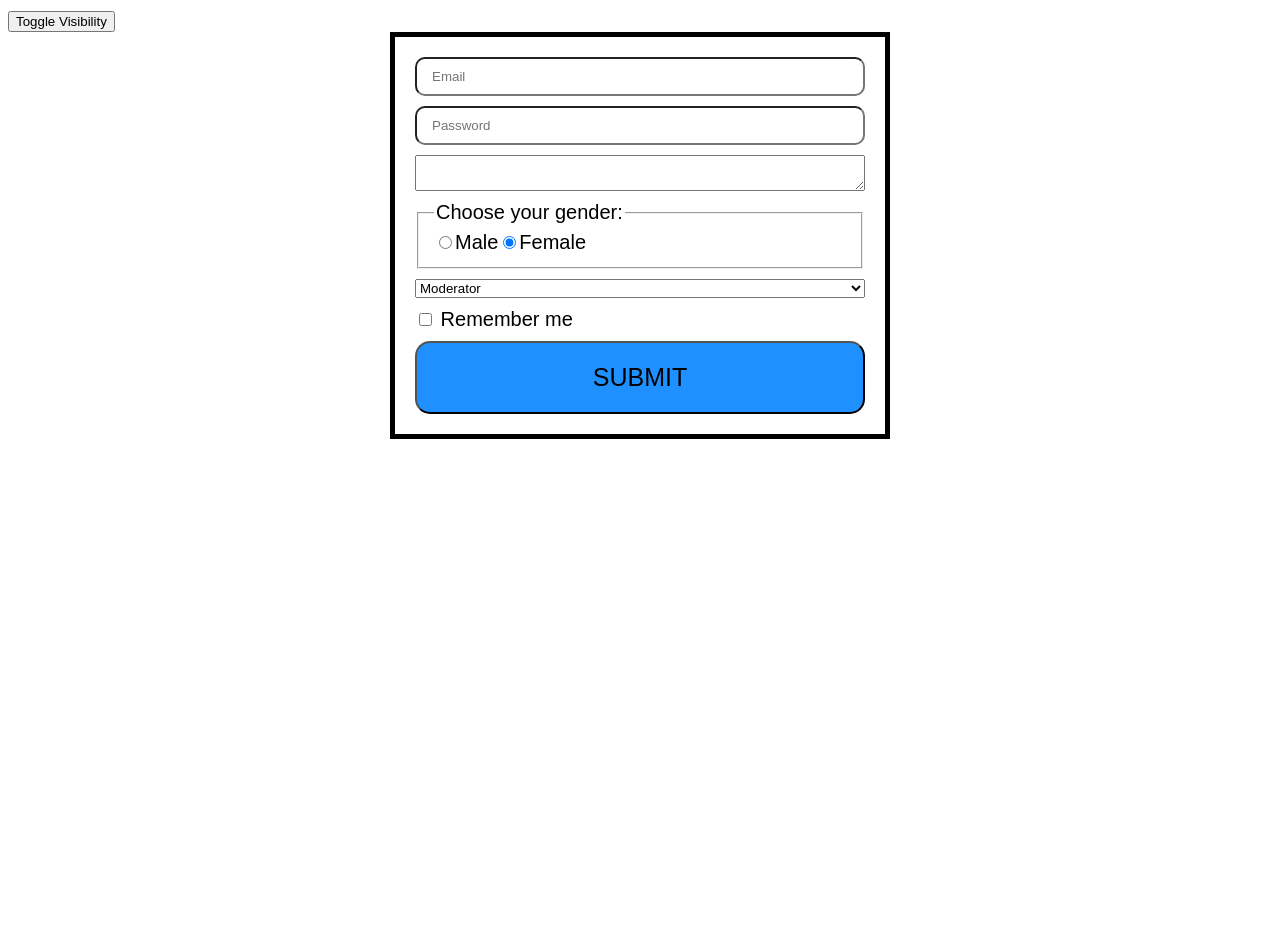
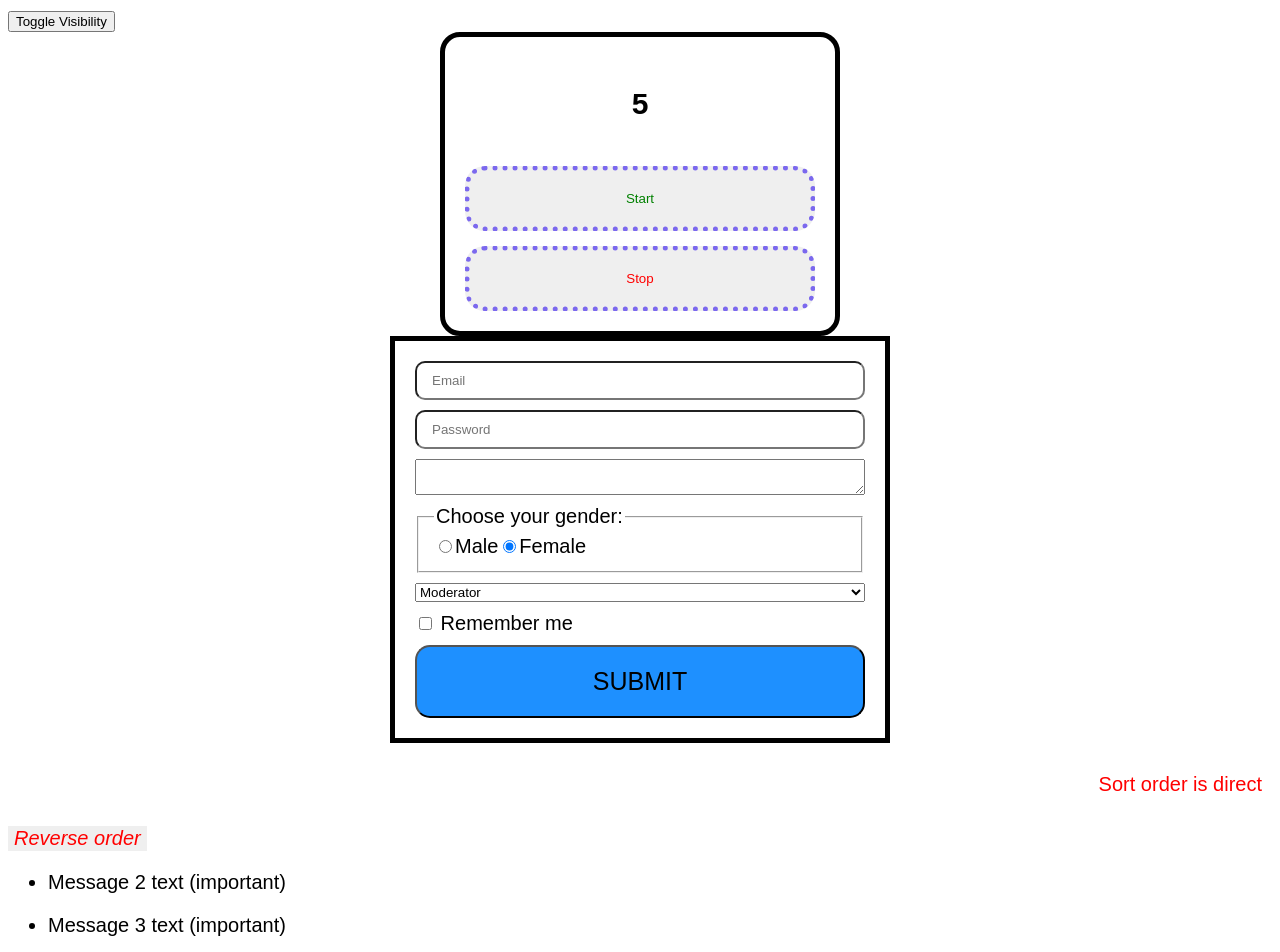
Before and after one commit to Makskuh/fe-2023-1-react-app, a React (Create React App) app: page / in a window 1280 px wide. Shown: the top 952 px of the page. Before the commit the page ends 800 px from the top, so only its background shows below. Built offline with nearby package versions, Linux system fonts and the light colour scheme.

Commit message:
Add css modules example

```diff
--- a/src/App.js
+++ b/src/App.js
@@ -1,13 +1,14 @@
 import React from 'react';
 import StopWatch from './components/StopWatch';
 import LoginForm from './components/LoginForm';
+import MessageDashboard from './components/MessageDashboard';
 
 class App extends React.Component {
   constructor(props) {
     super(props);
 
     this.state = {
-      isVisible: false,
+      isVisible: true,
     };
   }
 
@@ -24,6 +25,7 @@ class App extends React.Component {
         <button onClick={this.handleIsVisible}>Toggle Visibility</button>
         {isVisible && <StopWatch />}
         <LoginForm />
+        <MessageDashboard />
       </>
     );
   }
--- a/src/components/LoginForm/index.jsx
+++ b/src/components/LoginForm/index.jsx
@@ -1,9 +1,11 @@
 import React, { Component } from 'react';
-import './style.css';
 import RadioInput from './RadioInput';
+import Select from './Select';
 import CONSTANTS from '../../constants';
-import Select from './Select';
+import styles from './style.module.css';
 const { ACCOUNT_TYPES } = CONSTANTS;
+
+
 
 function loginUser(email, password) {
   if (!email || !password) {
@@ -58,10 +60,10 @@ class LoginForm extends Component {
       this.state;
 
     return (
-      <form onSubmit={this.submitHandler} className='form'>
+      <form onSubmit={this.submitHandler} className={styles.form}>
         <input
           onChange={this.handleChange}
-          className='input'
+          className={styles.input}
           type='email'
           name='email'
           placeholder='Email'
@@ -69,7 +71,7 @@ class LoginForm extends Component {
         />
         <input
           onChange={this.handleChange}
-          className='input'
+          className={styles.input}
           type='password'
           name='password'
           placeholder='Password'
@@ -105,7 +107,7 @@ class LoginForm extends Component {
           />{' '}
           Remember me
         </label>
-        <button className='btn'>Submit</button>
+        <button className={styles.btn}>Submit</button>
       </form>
     );
   }
--- a/src/components/MessageDashboard/index.jsx
+++ b/src/components/MessageDashboard/index.jsx
@@ -1,6 +1,7 @@
-import React from "react";
-import ImportantMessages from "../ImportantMessages";
-import Message from "../Message";
+import React from 'react';
+import ImportantMessages from '../ImportantMessages';
+import Message from '../Message';
+import styles from './style.module.css';
 
 const messagesData = [
   {
@@ -28,7 +29,6 @@ const messagesData = [
     isImportant: false,
   },
 ];
-
 
 class MessageDashboard extends React.Component {
   constructor(props) {
@@ -83,10 +83,10 @@ class MessageDashboard extends React.Component {
 
     const newMessages = [];
 
-    for(let i = 0; i < messages.length; i++) {
+    for (let i = 0; i < messages.length; i++) {
       const message = structuredClone(messages[i]);
 
-      if(message.id === id) {
+      if (message.id === id) {
         message.isImportant = true;
       }
 
@@ -94,9 +94,9 @@ class MessageDashboard extends React.Component {
     }
 
     this.setState({
-      messages: newMessages
+      messages: newMessages,
     });
-  }
+  };
 
   filterImportantMessages = (message) => message.isImportant;
 
@@ -108,8 +108,12 @@ class MessageDashboard extends React.Component {
     return (
       <>
         <div>
-          <p>Sort order is {isDirectSort ? 'direct': 'reversed'}</p>
-          <button onClick={this.sortMessages}>Reverse order</button>
+          <p className={styles.display}>
+            Sort order is {isDirectSort ? 'direct' : 'reversed'}
+          </p>
+          <button className={styles.btn} onClick={this.sortMessages}>
+            Reverse order
+          </button>
         </div>
         <div>
           <ImportantMessages messages={importantMessagesArr} />
--- /dev/null
+++ b/src/components/MessageDashboard/style.module.css
@@ -0,0 +1,13 @@
+.display {
+  padding: 10px;
+  text-align: right;
+  color: red;
+}
+
+.btn{
+  max-width: 200px;
+  color: red;
+  font-style: italic;
+  font-size: 20px;
+  border: none;
+}
--- a/src/components/StopWatch/index.jsx
+++ b/src/components/StopWatch/index.jsx
@@ -1,5 +1,5 @@
 import { Component } from 'react';
-
+import styles from './style.module.css';
 class StopWatch extends Component {
   constructor(props) {
     super(props);
@@ -12,12 +12,12 @@ class StopWatch extends Component {
 
   start = () => {
     // const { currentTime } = this.state;
-    if(this.intervalId) {
+    if (this.intervalId) {
       return;
     }
 
     this.intervalId = setInterval(() => {
-      console.log('interval')
+      console.log('interval');
       this.setState({
         currentTime: this.state.currentTime + 1,
       });
@@ -27,7 +27,7 @@ class StopWatch extends Component {
   stop = () => {
     clearInterval(this.intervalId);
     this.intervalId = null;
-  }
+  };
 
   componentDidMount() {
     console.log('componentDidMount');
@@ -50,10 +50,14 @@ class StopWatch extends Component {
     // this.start();
 
     return (
-      <section>
-        <p>{currentTime}</p>
-        <button onClick={this.start}>Start</button>
-        <button onClick={this.stop}>Stop</button>
+      <section className={styles.container}>
+        <p className={styles.display}>{currentTime}</p>
+        <button className={`${styles.btn} ${styles.startBtn}`} onClick={this.start}>
+          Start
+        </button>
+        <button className={`${styles.btn} ${styles.stopBtn}`} onClick={this.stop}>
+          Stop
+        </button>
       </section>
     );
   }
--- /dev/null
+++ b/src/components/StopWatch/style.module.css
@@ -0,0 +1,31 @@
+.container {
+  display: flex;
+  flex-direction: column;
+  gap: 15px;
+  padding: 20px;
+  max-width: 400px;
+  margin: 0 auto;
+  border: 5px solid black;
+  border-radius: 20px;
+}
+
+.display {
+  font-size: 1.5rem;
+  font-family: sans-serif;
+  font-weight: bold;
+  text-align: center;
+}
+
+.btn {
+  padding: 20px 30px;
+  border: 5px dotted mediumslateblue;
+  border-radius: 20px;
+}
+
+.startBtn{
+  color: green;
+}
+
+.stopBtn{
+  color: red;
+}
```
Also changed, not shown: src/components/LoginForm/style.module.css (renamed from src/components/LoginForm/style.css).
